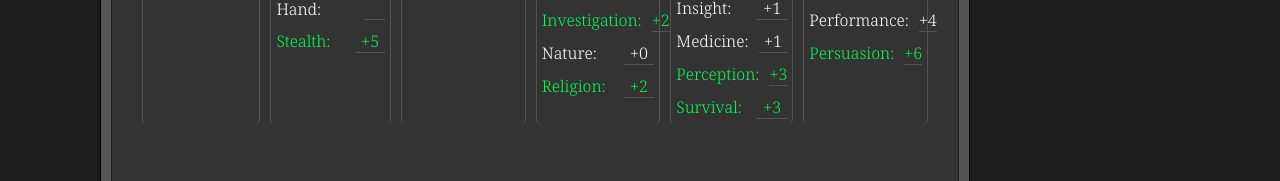
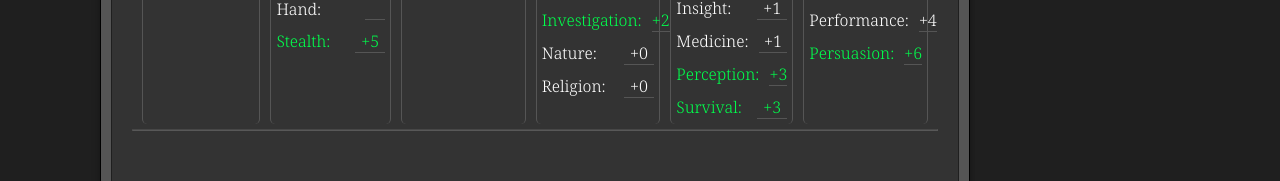
Before and after one commit to Alan-Van-Dyke/virtual-character-sheet, a React (Create React App) app: page / in a window 1280 px wide. Shown: the part 691-872 px from the top of the page. Built offline with nearby package versions, Linux system fonts and the light colour scheme.

Commit message:
small fix

```diff
--- a/src/components/CharacterSheet.tsx
+++ b/src/components/CharacterSheet.tsx
@@ -58,7 +58,7 @@ const CharacterSheet = () => {
             ["Perception", { attribute: "Wisdom", value: 1 }],
             ["Performance", { attribute: "Charisma", value: 0 }],
             ["Persuasion", { attribute: "Charisma", value: 1 }],
-            ["Religion", { attribute: "Intelligence", value: 1 }],
+            ["Religion", { attribute: "Intelligence", value: 0 }],
             ["Sleight of Hand", { attribute: "Dexterity", value: 0 }],
             ["Stealth", { attribute: "Dexterity", value: 1 }],
             ["Survival", { attribute: "Wisdom", value: 1 }],
--- a/src/components/CharacterTab.tsx
+++ b/src/components/CharacterTab.tsx
@@ -90,6 +90,7 @@ const CharacterTab = ({
             playerCharacter={playerCharacter}
             setPlayerCharacter={setPlayerCharacter}
           ></StatBar>
+          <hr className="sheet-divider"></hr>
         </>
       ) : (
         //Edit Mode Enabled
```
